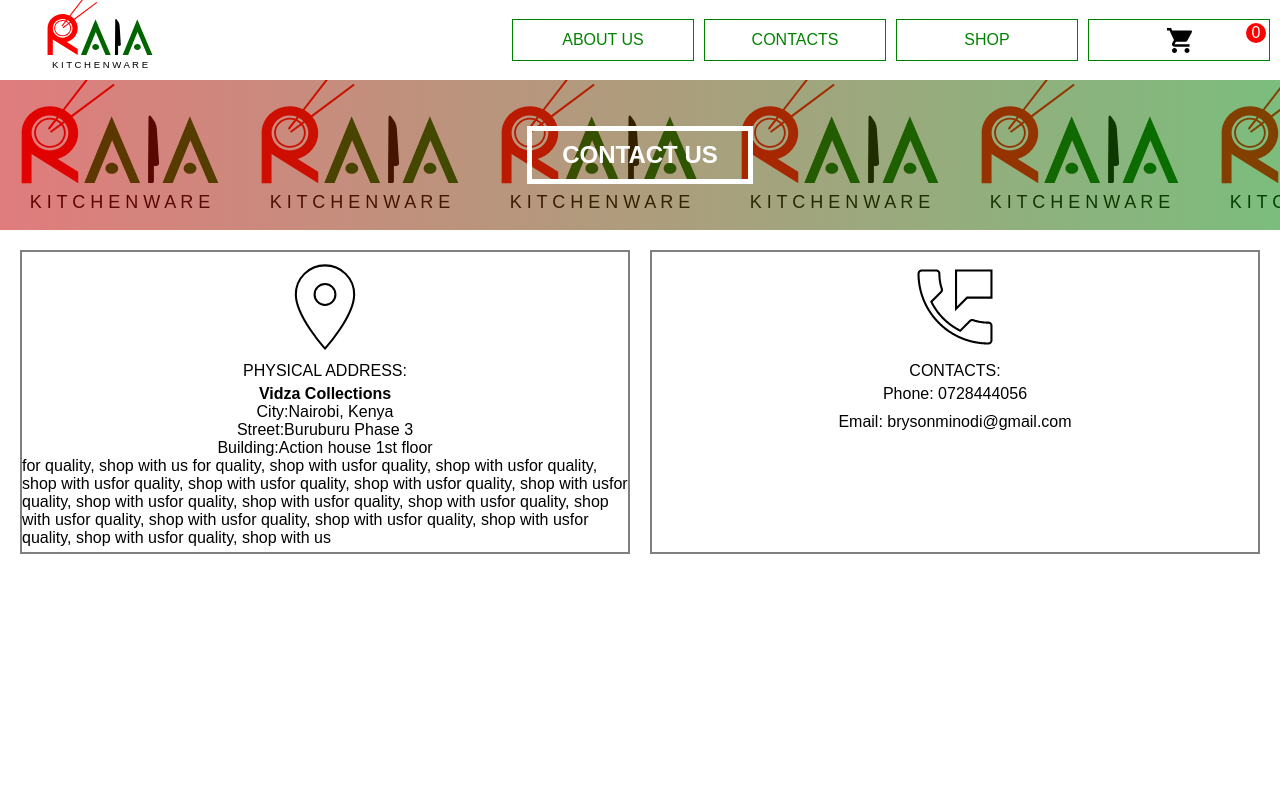
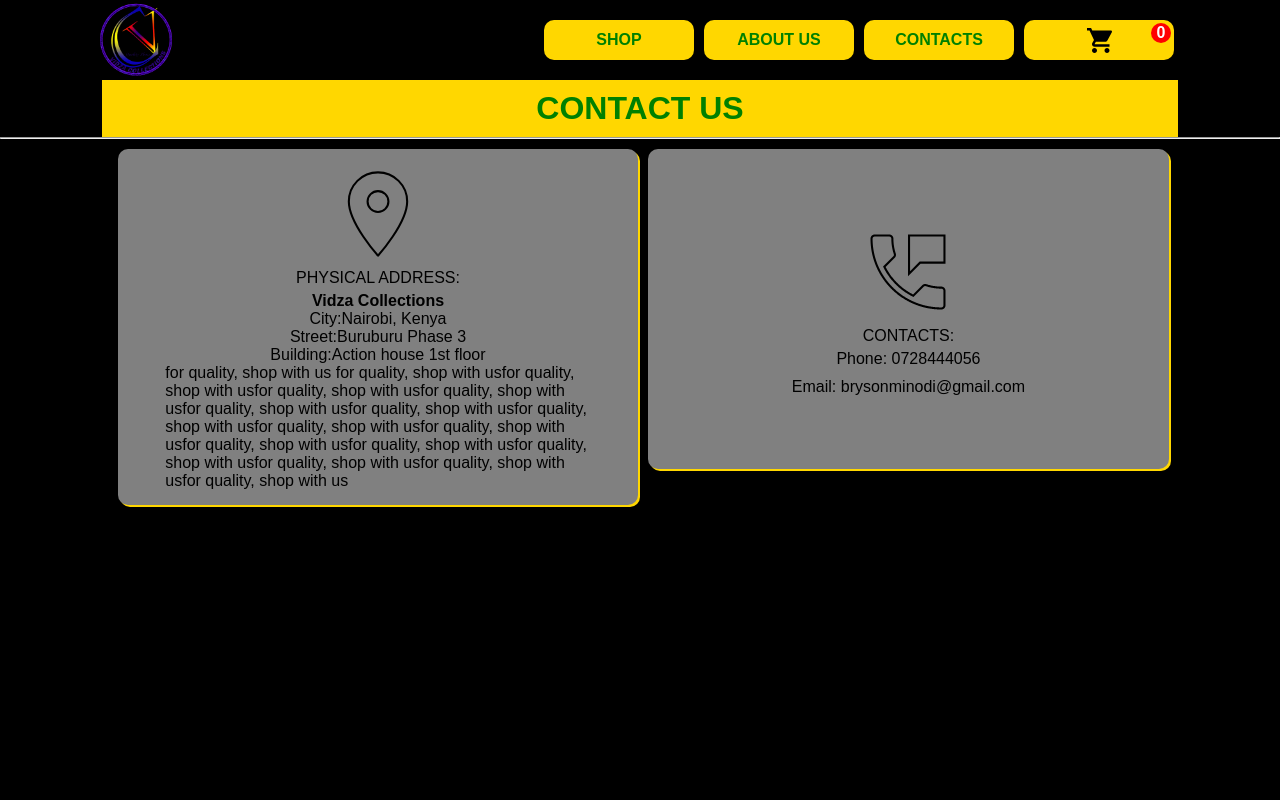
Before and after one commit to TILLERN/ecommerse-shop, a Django app: page /contacts/ in a window 1280 px wide. Run offline with Django 3.2, Linux system fonts and the light colour scheme; data comes from the database, SQL or seed files in the repository; both versions use the stored data as it was after the commit; data that the repository does not hold is empty; some libraries are stand-ins or nearby versions.

Commit message:
changed styles

```diff
--- a/app/templates/app/base.html
+++ b/app/templates/app/base.html
@@ -1,17 +1,14 @@
 {% load static %}
 <!DOCTYPE html>
 <html lang="en">
+
 <head>
     <meta charset="UTF-8">
-    <meta name="viewport" content="width=device-width, initial-scale=1.0">
-    {% block title %}
+    <meta name="viewport" content="width=device-width, initial-scale=1.0"> {% block title %}
     <title>base</title>
     {% endblock %}
-    <link rel="stylesheet" href="{% static 'app/css/base.css' %}">
-    {% block css %}
-    {% endblock %}
+    <link rel="stylesheet" href="{% static 'app/css/base.css' %}"> {% block css %} {% endblock %}
     <script type="text/javascript">
-
         function getToken(name) {
             var cookieValue = null;
             if (document.cookie && document.cookie !== '') {
@@ -34,12 +31,12 @@
             var cookieArr = document.cookie.split(";");
 
             // Loop through the array elements
-		    for(var i = 0; i < cookieArr.length; i++) {
+            for (var i = 0; i < cookieArr.length; i++) {
                 var cookiePair = cookieArr[i].split("=");
 
                 /* Removing whitespace at the beginning of the cookie name
                 and compare it with the given string */
-		        if(name == cookiePair[0].trim()) {
+                if (name == cookiePair[0].trim()) {
                     // Decode the cookie value and return
                     return decodeURIComponent(cookiePair[1]);
                 }
@@ -50,20 +47,20 @@
         }
         var cart = JSON.parse(getCookie('cart'));
 
-		if (cart == undefined){
+        if (cart == undefined) {
             cart = {}
             console.log('Cart Created!', cart)
-			document.cookie ='cart=' + JSON.stringify(cart) + ";domain=;path=/"
+            document.cookie = 'cart=' + JSON.stringify(cart) + ";domain=;path=/"
         }
         console.log('Cart:', cart)
-
     </script>
 </head>
+
 <body>
     <header id="header">
         <div class="logoandnav">
             <a href="{% url 'app_home' %} " class="logo">
-                <img src="{% static 'app/images/svgs/raia2.svg' %}" alt="" class="logo">
+                <img src="{% static 'app/images/svgs/logo2.png' %}" alt="" class="logo">
             </a>
 
             <div class="nav_button" id="toggle_nav">
@@ -78,11 +75,9 @@
             </div>
         </div>
         <nav class="navigation">
+            <a href="{% url 'store_home' %}" class="button">shop</a>
             <a href="{% url 'app_home' %}" class="button">about us</a>
-            <a href="{% url 'contacts' %}" class="button">contacts</a>
-            <a href="{% url 'store_home' %}" class="button">shop</a>
-            {% block nav %}
-            {% endblock %}
+            <a href="{% url 'contacts' %}" class="button">contacts</a> {% block nav %} {% endblock %}
             <a href="{% url 'cart' %}" class="button cart_button">
                 <img src="{% static 'app/images/svgs/shoppingcart.svg' %}" class="main_image" alt="">
                 <img src="{% static 'app/images/svgs/shoppingcartwhite.svg' %}" class="hover_image" alt="">
@@ -91,13 +86,12 @@
         </nav>
     </header>
     <section>
-    {% block body %}
-    {% endblock %}
+        {% block body %} {% endblock %}
     </section>
     <script src="{% static 'app/js/jquery.js' %}"></script>
     <script src="{% static 'app/js/base.js' %}"></script>
     <script src="{% static 'app/js/cart.js' %}"></script>
-    {% block js %}
-    {% endblock %}
+    {% block js %} {% endblock %}
 </body>
+
 </html>
--- a/app/templates/app/contacts.html
+++ b/app/templates/app/contacts.html
@@ -1,20 +1,19 @@
-{% extends "app/base.html" %}
-{% block title %}
-<title>RaiaKitchenware</title>
-{% endblock %}
-{% load static %}
-{% block css %}
+{% extends "app/base.html" %} {% block title %}
+<title>Vidza Collection</title>
+{% endblock %} {% load static %} {% block css %}
 <link rel="stylesheet" href="{% static 'app/css/home.css' %}">
-<link rel="stylesheet" href="{% static 'app/css/contacts.css' %}">
-{% endblock %}
-{% block nav %}
-{% endblock %}
-{% block body %}
-<div class="section_header">
+<link rel="stylesheet" href="{% static 'app/css/contacts.css' %}"> {% endblock %} {% block nav %} {% endblock %} {% block body %}
+<div class="contact_header">
+    <div>
         <h1>CONTACT US</h1>
     </div>
+</div>
+
+<hr id="line-seperator">
+
 <div class="section_body contacts_section">
-    <div class="contact_cartegory">
+    <div>
+        <div class="contact_cartegory" id="contact_one">
             <img src="{% static 'app/images/svgs/locationoutlined.svg' %}" alt="" class="contact_cartegory_image">
             <p>PHYSICAL ADDRESS:</p>
             {% for physical_address in physical_addresses %}
@@ -22,48 +21,36 @@
                 <p> <b>{{ physical_address.name }}</b> </p>
                 {% if physical_address.city %}
                 <p>City:{{ physical_address.city }}</p>
-            {% endif %}
-            {% if physical_address.street %}
+                {% endif %} {% if physical_address.street %}
                 <p>Street:{{ physical_address.street }}</p>
-            {% endif %}
-            {% if physical_address.building %}
+                {% endif %} {% if physical_address.building %}
                 <p>Building:{{ physical_address.building }}</p>
-            {% endif %}
-            {% if physical_address.additional_information %}
+                {% endif %} {% if physical_address.additional_information %}
                 <p>{{ physical_address.additional_information }}</p>
                 {% endif %}
             </div>
             {% endfor %}
         </div>
 
-    <div class="contact_cartegory">
+        <div class="contact_cartegory" id="contact_two">
             <img src="{% static 'app/images/svgs/contactsoutlined.svg' %}" alt="" class="contact_cartegory_image">
             <p>CONTACTS:</p>
             {% for phone_number in phone_numbers %}
             <div class="contact">
                 <p>Phone: {{ phone_number.number }}</p>
             </div>
-        {% endfor %}
-
-        {% for email in emails %}
+            {% endfor %} {% for email in emails %}
             <div class="contact">
                 <p>Email: {{ email.email_address }}</p>
             </div>
-        {% endfor %}
-
-        {% for social in socials %}
+            {% endfor %} {% for social in socials %}
             <div class="contact">
-            <p>{{social.platform}}:
-                {% if social.link %}
-                <a href="{{contact.link}}">{{social.username}}</a>
-                {% else %}
-                {{social.username}}
-                {% endif %}
+                <p>{{social.platform}}: {% if social.link %}
+                    <a href="{{contact.link}}">{{social.username}}</a> {% else %} {{social.username}} {% endif %}
                 </p>
             </div>
             {% endfor %}
         </div>
     </div>
-{% endblock %}
-{% block js %}
-{% endblock %}
+</div>
+{% endblock %} {% block js %} {% endblock %}
--- a/static/app/css/base.css
+++ b/static/app/css/base.css
@@ -1,40 +1,54 @@
-*{
+* {
     margin: 0px;
     padding: 0px;
     font-family: 'Century Gothic', sans-serif;
     /* border: solid black 1px; */
 }
-body{
+
+body {
     display: flex;
     flex-direction: column;
     min-height: 100vh;
+    background-color: black;
 }
-a{
+
+a {
     text-decoration: none;
 }
+
+
 /* header */
-header{
+
+header {
     display: flex;
     flex: 0 0 80px;
     align-items: center;
+    width: 85%;
+    margin-left: auto;
+    margin-right: auto;
 }
-.logoandnav{
+
+.logoandnav {
     display: flex;
     flex: 1;
     height: 80px;
     justify-content: space-between;
     align-items: center;
 }
-.logo{
+
+.logo {
     display: flex;
-    flex:0 0 200px;
+    flex: 0 0 60px;
     height: 100%;
     justify-content: center;
     align-items: center;
     margin-right: auto;
 }
+
+
 /* nav opener */
-.nav_button{
+
+.nav_button {
     display: none;
     flex-direction: column;
     height: 50px;
@@ -47,73 +61,90 @@ header{
     position: relative;
     cursor: pointer;
 }
-.stripe{
+
+.stripe {
     height: 3px;
     margin: 3px;
     width: 60%;
     background-color: black;
 }
-#open_icon{
+
+#open_icon {
     position: absolute;
     left: 0px;
     right: 0px;
     margin: 0px;
 }
-#close_icon{
+
+#close_icon {
     position: absolute;
     left: 0px;
     right: 0px;
     margin: 0px;
 }
+
+
 /* navbar */
-.navigation{
+
+.navigation {
     display: flex;
     flex: 3;
     margin: 5px;
     justify-content: flex-end
 }
-.button{
+
+.button {
+    font-weight: bold;
     display: flex;
     height: 40px;
-    flex:1 0 80px ;
-    max-width: 180px;
+    flex: 1 0 80px;
+    max-width: 150px;
     margin: 5px;
     align-items: center;
     justify-content: center;
-    background-color: white;
-    border: solid rgb(0, 130, 0) 1px;
-    color:rgb(0, 130, 0);
+    background-color: gold;
+    border-radius: 10px 10px;
+    color: green;
     text-transform: uppercase;
 }
-button{
-    font-family: inherit ;
+
+button {
+    font-family: inherit;
 }
-.button:hover{
-    color: white;
-    background-color: rgb(0, 130, 0);
+
+.button:hover {
+    color: gold;
+    font-weight: bold;
+    background-color: green;
 }
-.button .hover_image{
+
+.button .hover_image {
     display: none;
 }
-.button:hover .main_image{
+
+.button:hover .main_image {
     display: none;
 }
-.button:hover .hover_image{
+
+.button:hover .hover_image {
     display: block;
 }
-.button:active{
+
+.button:active {
     background-color: white;
-    color:rgb(0, 130, 0);
+    color: rgb(0, 130, 0);
 }
-.button img{
+
+.button img {
     height: 25px;
     width: 25px;
 }
 
-.cart_button{
+.cart_button {
     position: relative;
 }
-.cart_button .cart_number{
+
+.cart_button .cart_number {
     display: flex;
     position: absolute;
     right: 0;
@@ -127,59 +158,154 @@ button{
     border-radius: 50%;
     margin: 3px;
 }
+
+
 /* screensize below 750px */
-@media(max-width: 750px){
-    header{
+
+@media(max-width: 750px) {
+    header {
         flex-direction: column;
         flex: 0 0 80px;
         overflow: hidden;
         padding-top: 5px;
     }
-    .logoandnav{
+    .logoandnav {
         width: 100%;
     }
-    .nav_button{
+    .nav_button {
         display: flex;
     }
-    .navigation{
+    .navigation {
         flex-direction: column;
         width: 100%;
     }
-    .navigation .button{
+    .navigation .button {
         max-width: none;
-        flex:0 0 40px;
+        flex: 0 0 40px;
     }
+}
 
-}
+
 /* end of header */
-section{
+
+section {
     display: flex;
     flex-direction: column
 }
-.section_header{
+
+#line_seperator {
+    height: 2px solid goldenrod;
+}
+
+.product {
+    display: flex;
+    flex-direction: column;
+    width: 260px;
+    height: 460px;
+    box-shadow: 2px 2px 2px 2px gold;
+    margin: 10px;
+    float: left;
+}
+
+.product .top_details {
+    display: flex;
+    flex-direction: column;
+    flex: 1 0 300px;
+    width: 100%;
+    position: relative;
+    align-items: center;
+    justify-content: center;
+    border-bottom: solid gold 1px;
+}
+
+.product .top_details .product_image {
+    width: 90%;
+    height: 40vh;
+    margin: 10px;
+    object-fit: contain;
+    transition: all 0.5s ease-in;
+}
+
+.product .top_details .action_buttons {
+    display: flex;
+    flex: 0 0 45px;
+    width: 90%;
+    justify-content: space-between;
+    margin-bottom: 10px;
+    z-index: 5;
+    transition: all 0.5s ease-in;
+}
+
+.product .top_details:hover .product_image {
+    transform: scale(1.06);
+}
+
+.product .top_details .action_buttons .button {
+    display: flex;
+    flex: 1 1 110px;
+    height: 45px;
+    align-items: center;
+    justify-content: center;
+    margin: 2px;
+    cursor: pointer;
+    border: grey solid 1px;
+}
+
+.product .bottom_details {
+    display: flex;
+    flex-direction: column;
+    flex: 1 0 60px;
+    width: 100%;
+}
+
+.product .bottom_details p {
+    text-transform: capitalize;
+    display: flex;
+    flex: 0 0 25px;
+    align-items: center;
+    padding: 5px;
+}
+
+.product .bottom_details .product_name {
+    text-transform: uppercase;
+}
+
+@media(max-width:600px) {
+    .section_body {
+        justify-content: center;
+    }
+}
+
+
+/* .section_header {
     display: flex;
     flex: 0 0 150px;
     align-items: center;
     justify-content: center;
-    background-color: #f8f9fa;
-    background-image: linear-gradient(to right,rgba(200,0,0, 0.5),rgba(0, 130, 0, 0.5)), url(../images/svgs/raia2.svg);
+    background-color: gray;
+    background-image: url(../images/svgs/logo2.png);
 }
-.section_header h1{
+
+.section_header h1 {
     display: flex;
     align-items: center;
-    padding: 10px 30px 10px 30px;
-    border: solid white 5px;
     text-transform: uppercase;
-    color: white;
-}
-.section_body{
+    color: black;
+    font-size: xx-large;
+    font-weight: bolder;
+} */
+
+
+/* .section_body {
     display: flex;
     flex: 1 0 250px;
     align-items: center;
     padding: 10px;
     flex-wrap: wrap;
+    background-color: black;
 }
-.product{
+
+.product {
     display: flex;
     flex-direction: column;
     width: 260px;
@@ -187,7 +313,8 @@ section{
     border: solid grey 2px;
     margin: 10px;
 }
-.product .top_details{
+
+.product .top_details {
     display: flex;
     flex-direction: column;
     flex: 1 0 300px;
@@ -197,12 +324,14 @@ section{
     justify-content: center;
     border-bottom: solid grey 1px;
 }
-.product .top_details .product_image{
+
+.product .top_details .product_image {
     width: 90%;
     margin: 10px;
     transition: all 0.5s ease-in;
 }
-.product .top_details .action_buttons{
+
+.product .top_details .action_buttons {
     display: flex;
     flex: 0 0 45px;
     width: 90%;
@@ -211,10 +340,12 @@ section{
     z-index: 5;
     transition: all 0.5s ease-in;
 }
-.product .top_details:hover .product_image{
+
+.product .top_details:hover .product_image {
     transform: scale(1.06);
 }
-.product .top_details .action_buttons .button{
+
+.product .top_details .action_buttons .button {
     display: flex;
     flex: 1 1 110px;
     height: 45px;
@@ -224,19 +355,22 @@ section{
     cursor: pointer;
     border: grey solid 1px;
 }
-.product .bottom_details{
+
+.product .bottom_details {
     display: flex;
     flex-direction: column;
     flex: 1 0 60px;
     width: 100%;
 }
-.product .bottom_details p{
+
+.product .bottom_details p {
     text-transform: capitalize;
     display: flex;
     flex: 0 0 25px;
     align-items: center;
     padding: 5px;
 }
-.product .bottom_details .product_name{
+
+.product .bottom_details .product_name {
     text-transform: uppercase;
-}
+} */
--- a/static/app/css/contacts.css
+++ b/static/app/css/contacts.css
@@ -1,22 +1,71 @@
-.section_body{
-    flex-wrap: wrap;
+    .contact_header {
+        display: flex;
+        width: 100%;
+        align-items: center;
+        justify-content: center;
+        background-color: black;
+        /* background-image: url(../images/svgs/logo2.png); */
     }
-.contact_cartegory{
+
+    .contact_header div {
+        background-color: gold;
+        width: 84%;
+        padding: 10px 0 10px 0;
+    }
+
+    .contact_header h1 {
         display: flex;
-    flex-direction: column;
-    flex:1 0 300px;
+        justify-content: center;
+        color: green;
+        font-size: xx-large;
+        font-weight: bolder;
+    }
+
+    .contacts_section {
+        background-color: black;
+        width: 100%;
+        align-items: center;
+        justify-content: center;
+        display: flex;
+    }
+
+    .contacts_section div {
+        width: 85%;
+    }
+
+    #contact_one {
+        margin-left: 0%;
+        margin-right: 2%;
+    }
+
+    #contact_one {
+        margin-left: 2%;
+        margin-right: 0%;
+    }
+
+    .contacts_section div .contact_cartegory {
+        float: left;
         height: auto;
+        width: 46%;
         min-height: 300px;
         align-items: center;
-    border: solid grey 2px;
-    margin:10px;
+        margin: 10px;
+        border-radius: 10px 10px;
+        background-color: gray;
+        padding: 10px;
+        box-shadow: 2px 2px gold;
+        display: flex;
+        justify-content: center;
+        flex-direction: column;
     }
-.contact_cartegory_image{
+
+    .contact_cartegory_image {
         height: 100px;
         width: 100px;
         margin: 5px;
     }
-.contact{
+
+    .contact {
         display: flex;
         flex-direction: column;
         margin: 5px;
```
Also changed, not shown: app/templates/app/home.html (+12 -16 lines), static/app/css/home.css (+40 -13 lines), static/store/css/home.css (+97 -2 lines), static/store/css/product_details.css (+36 -19 lines), store/templates/store/home.html (+14 -18 lines), store/templates/store/product_details.html (+4 -11 lines), db.sqlite3, static/app/images/svgs/logo2.png (added), static/app/images/svgs/raia2.svg (deleted). Lines whose indentation alone changed are shown as unchanged.
